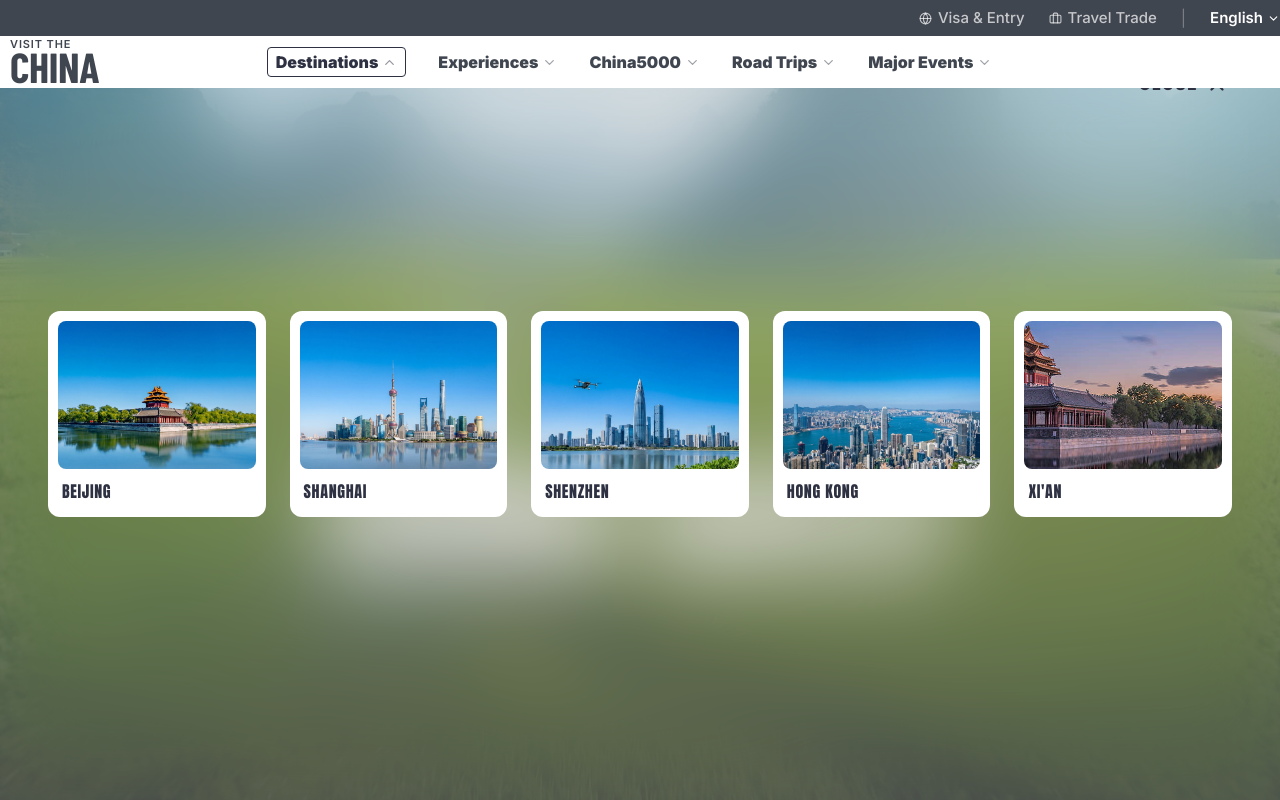
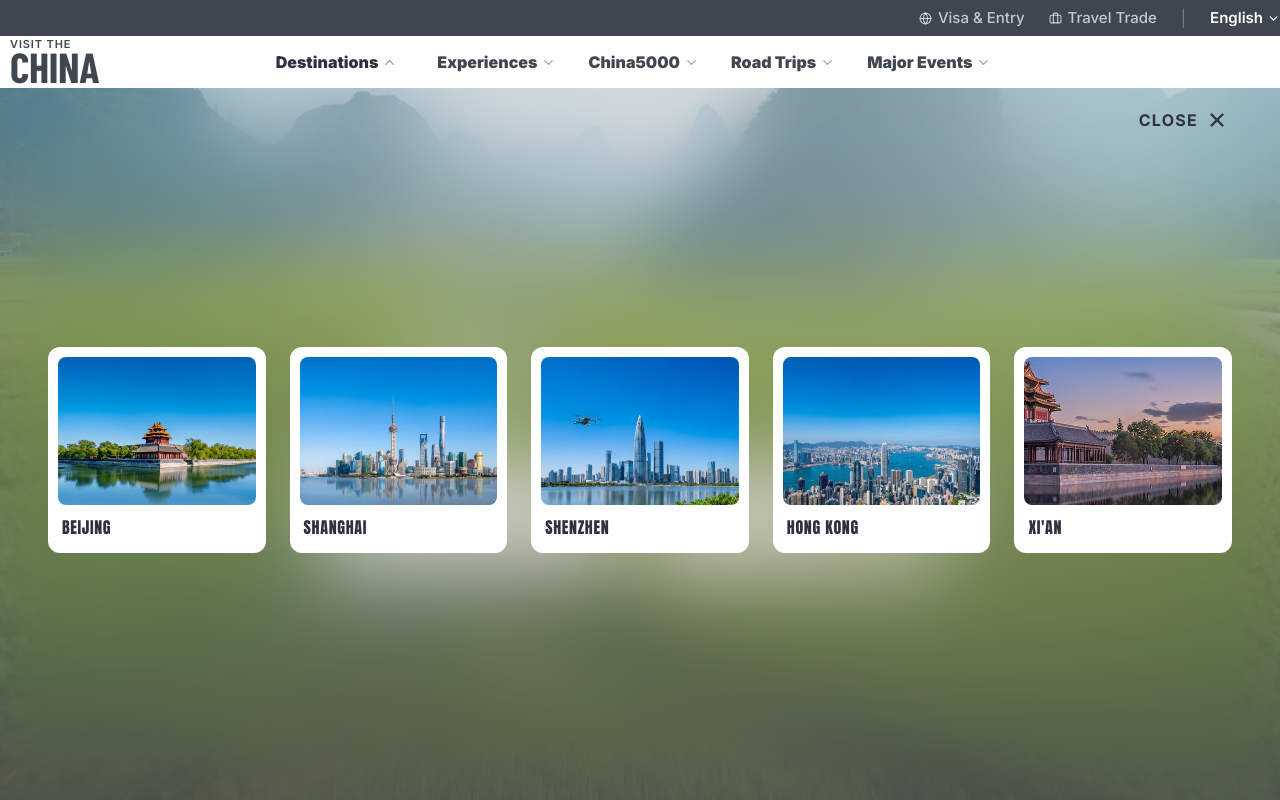
Before and after one commit to JameelHao/chinaquest-web, a Next.js app: page / in a window 1280 px wide. Both pictures are taken after a click on the button "Destinations". Shown: the top 800 px of the page. Built offline with nearby package versions, Linux system fonts and the light colour scheme; a web font is replaced by a local one.

Commit message:
fix: overlay top to account for full header height; remove Destinations selected border
Co-Authored-By: Claude Opus 4.6 <noreply@anthropic.com>

```diff
--- a/src/components/layout/Header.tsx
+++ b/src/components/layout/Header.tsx
@@ -156,8 +156,6 @@ export default function Header() {
                     fontSize: 16,
                     fontWeight: 750,
                     color: destinationsOpen ? "#2d3142" : navTextColor,
-                    border: destinationsOpen ? "1.5px solid #2d3142" : "1.5px solid transparent",
-                    borderRadius: 4,
                     padding: "2px 8px",
                     background: "transparent",
                   }}
--- a/src/components/sections/DestinationsOverlay.tsx
+++ b/src/components/sections/DestinationsOverlay.tsx
@@ -27,7 +27,7 @@ export default function DestinationsOverlay({
     <div
       className="fixed left-0 right-0 bottom-0 z-[9998] overflow-y-auto animate-fadeIn"
       style={{
-        top: 52,
+        top: 88,
         background: "rgba(200, 200, 210, 0.35)",
         backdropFilter: "blur(40px) saturate(1.4)",
         WebkitBackdropFilter: "blur(40px) saturate(1.4)",
```
